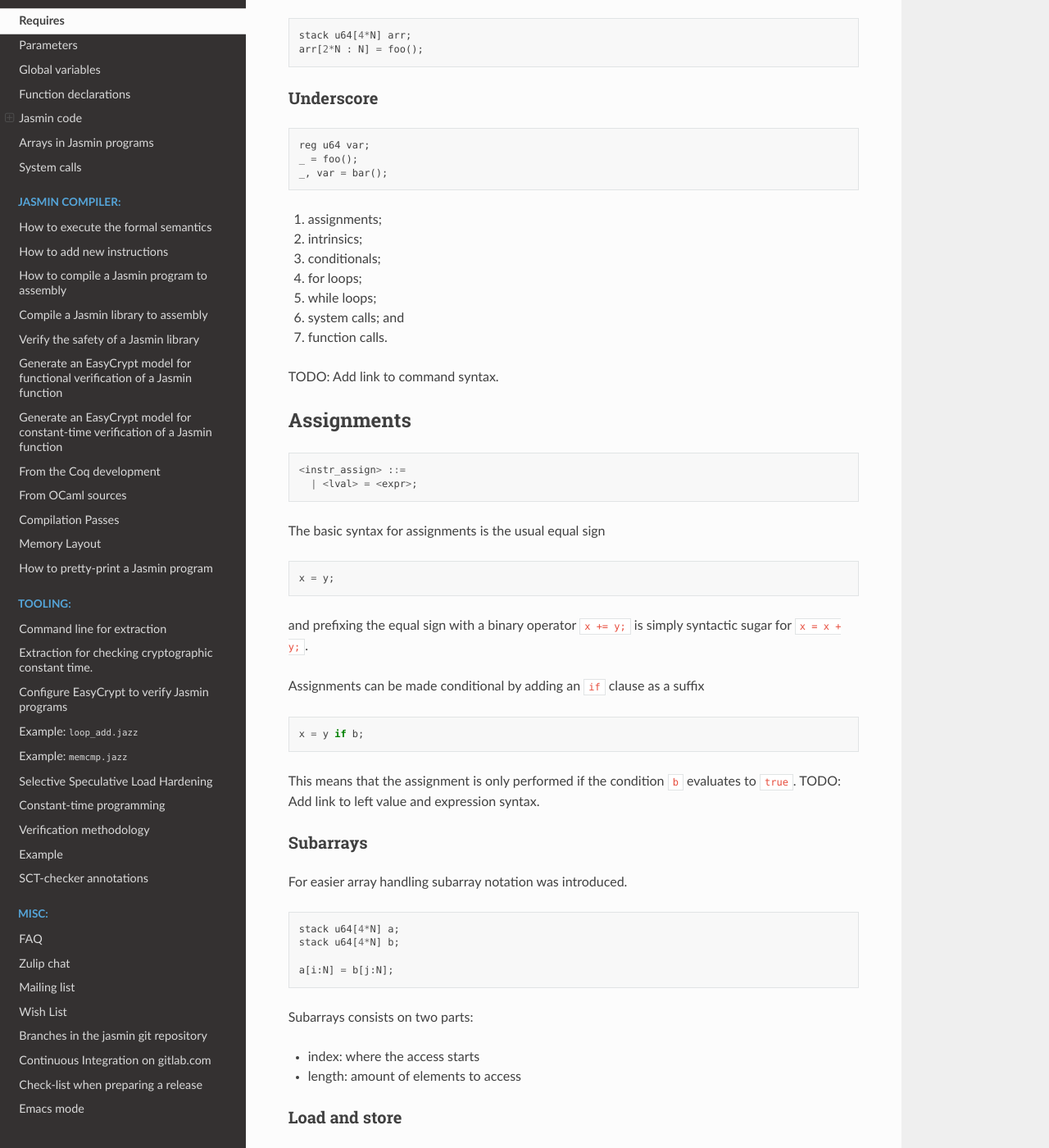
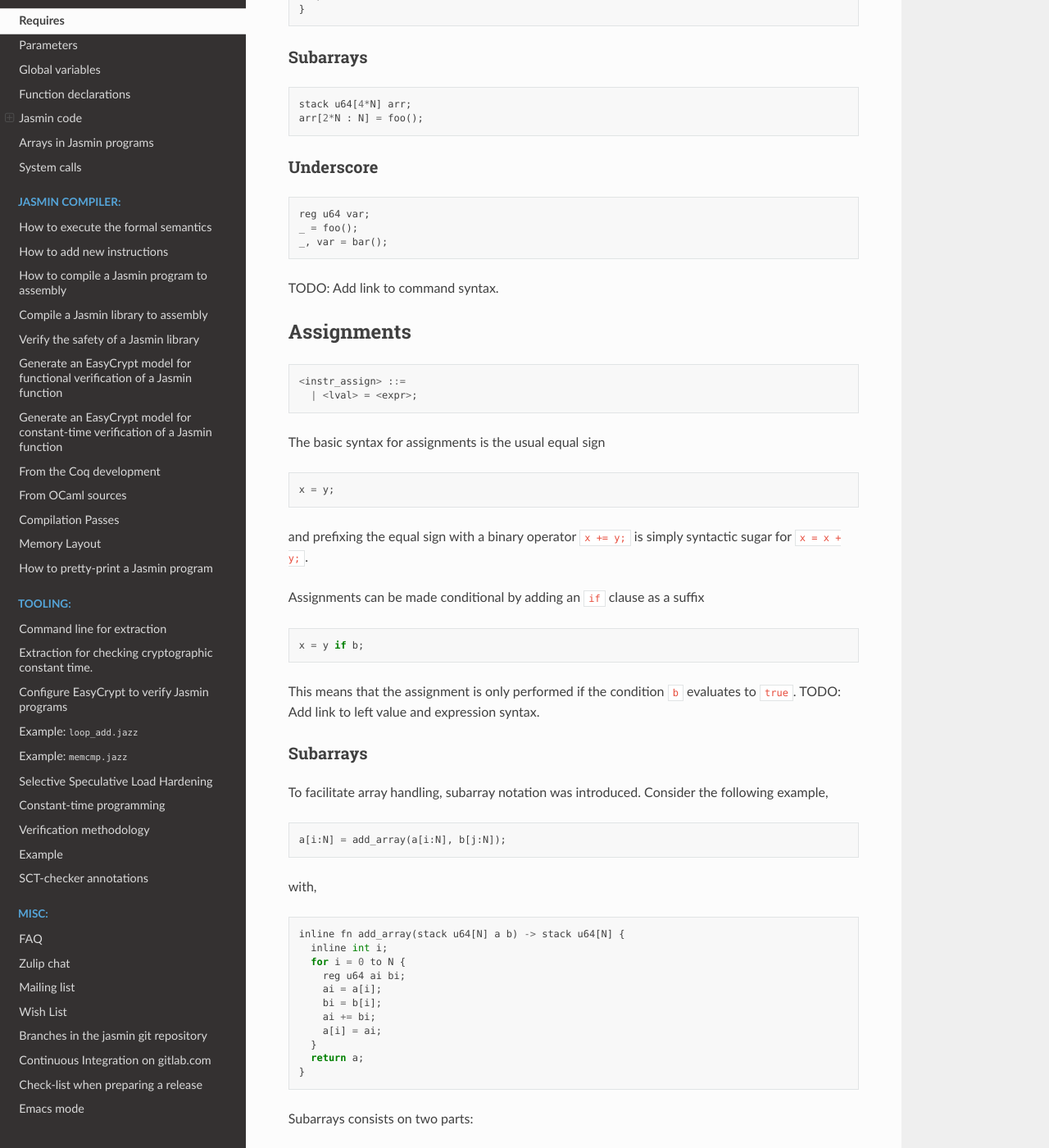
Before and after one commit to lyonel2017/jasmin-doc, a Sphinx documentation site: the page built from source/Jasmin-language-guide.md, in a window 1280 px wide and 1400 px high, scrolled down 4951 px. Shown: the whole window at 82% size. Built offline with Sphinx 7.4.7 and the Read the Docs theme 3.1.0, drawn with Linux system fonts in a browser that asks for light colours; some of the changed text lies outside the part shown.

Commit message:
fix variable declaration and improve subarrays example

````diff
--- a/source/Jasmin-language-guide.md
+++ b/source/Jasmin-language-guide.md
@@ -198,7 +198,12 @@
 
 Syntax for variable declaration is as follows:
 ```
-<type> <var_name>;
+<var_list> ::=
+  | <var>
+  | <var>, <var_list>
+
+<var_decl> ::=
+  | <type> <var_list>;
 ```
 For instance,
 ```
@@ -244,15 +249,6 @@
 _, var = bar();
 ```
 
-
-1. assignments;
-1. intrinsics;
-1. conditionals;
-1. for loops;
-1. while loops;
-1. system calls; and
-1. function calls.
-
 TODO: Add link to command syntax.
 
 
@@ -279,12 +275,23 @@
 TODO: Add link to left value and expression syntax.
 
 ### Subarrays
-For easier array handling subarray notation was introduced.
+To facilitate array handling, subarray notation was introduced. Consider the following example,
 ```
-stack u64[4*N] a;
-stack u64[4*N] b;
-
-a[i:N] = b[j:N];
+a[i:N] = add_array(a[i:N], b[j:N]);
+```
+with,
+```
+inline fn add_array(stack u64[N] a b) -> stack u64[N] {
+  inline int i;
+  for i = 0 to N {
+    reg u64 ai bi;
+    ai = a[i];
+    bi = b[i];
+    ai += bi;
+    a[i] = ai;
+  }
+  return a;
+}
 ```
 Subarrays consists on two parts:
 - index: where the access starts
````
